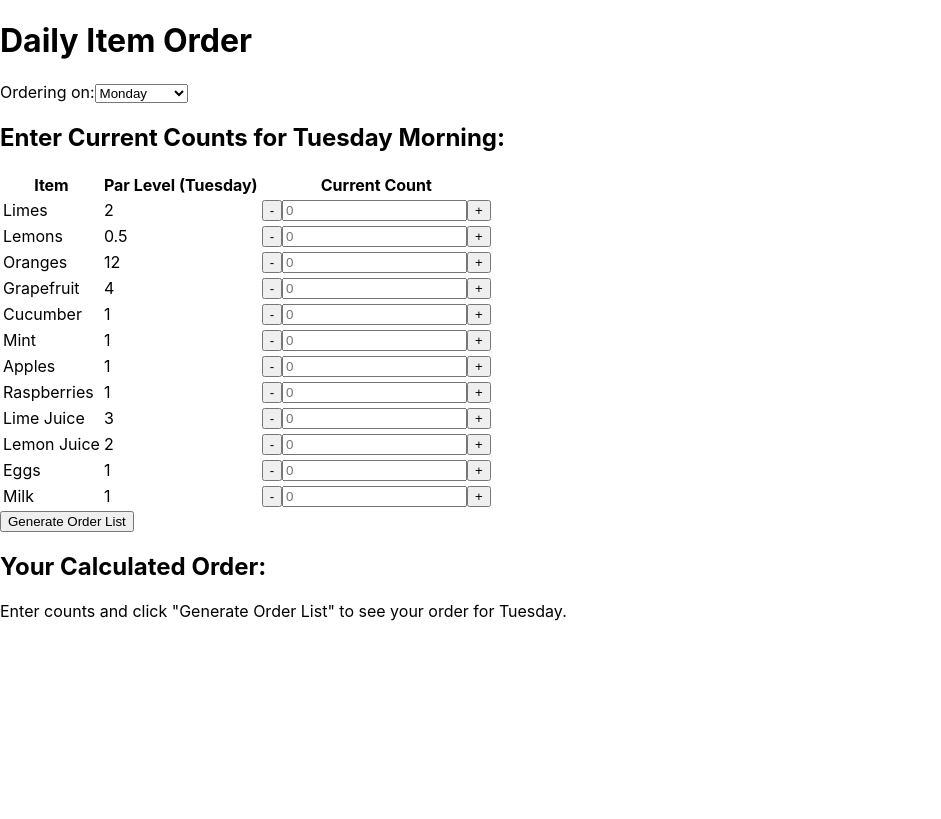
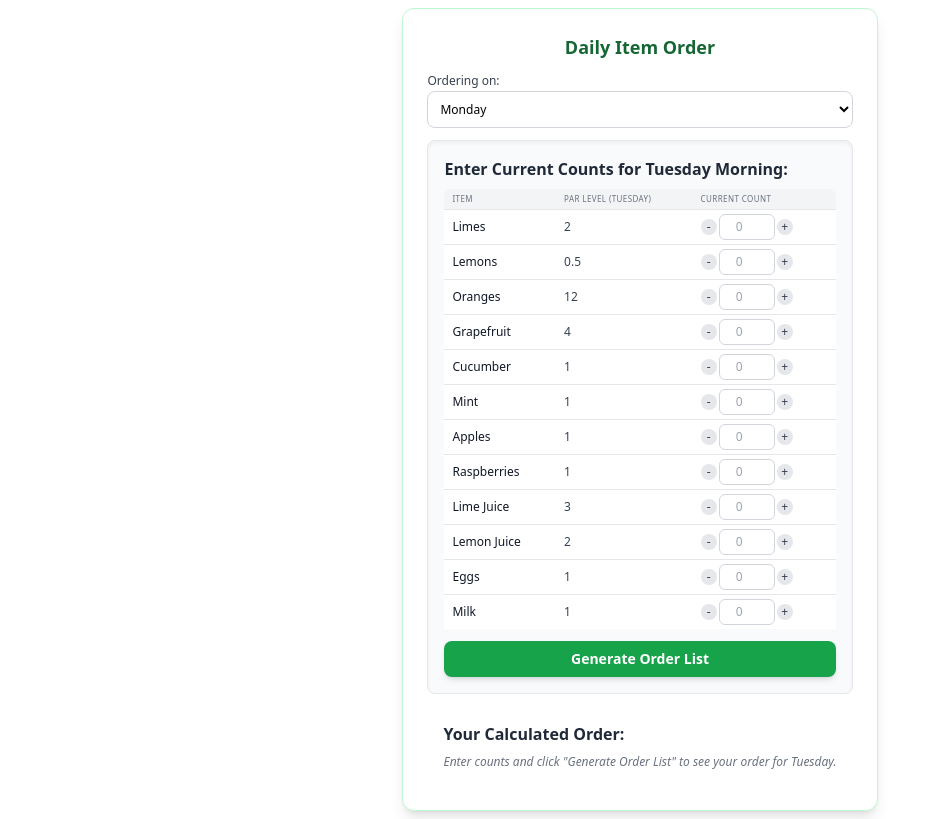
Before and after one commit to mumbla-uk/fruit-order-app, a React (Create React App) app: page / in a window 1280 px wide. Shown: the whole page, without its empty margins (0-941 px from the left). Built offline with nearby package versions, Linux system fonts and the light colour scheme.

Commit message:
Successfully initialized Tailwind CSS and rebuilt for deployment

```diff
--- a/package.json
+++ b/package.json
@@ -35,10 +35,5 @@
       "last 1 firefox version",
       "last 1 safari version"
     ]
-  },
-  "devDependencies": {
-    "autoprefixer": "^10.4.21",
-    "postcss": "^8.5.4",
-    "tailwindcss": "^4.1.8"
   }
 }
--- /dev/null
+++ b/postcss.config.js
@@ -0,0 +1,6 @@
+module.exports = {
+  plugins: {
+    tailwindcss: {},
+    autoprefixer: {},
+  },
+}
--- a/src/index.css
+++ b/src/index.css
@@ -1,23 +1,10 @@
-/* src/index.css or src/App.css */
+/* src/index.css (or App.css) */
 @tailwind base;
 @tailwind components;
 @tailwind utilities;
 
-/* Your existing CSS or custom styles will go below these directives */
 body {
-  font-family: 'Inter', sans-serif; /* Recommended font as per instructions */
+  font-family: 'Inter', sans-serif;
 }
 
-body {
-  margin: 0;
-  font-family: -apple-system, BlinkMacSystemFont, 'Segoe UI', 'Roboto', 'Oxygen',
-    'Ubuntu', 'Cantarell', 'Fira Sans', 'Droid Sans', 'Helvetica Neue',
-    sans-serif;
-  -webkit-font-smoothing: antialiased;
-  -moz-osx-font-smoothing: grayscale;
-}
-
-code {
-  font-family: source-code-pro, Menlo, Monaco, Consolas, 'Courier New',
-    monospace;
-}
+/* Any other custom CSS you might have can go below these lines */
--- /dev/null
+++ b/tailwind.config.js
@@ -0,0 +1,11 @@
+// tailwind.config.js
+/** @type {import('tailwindcss').Config} */
+module.exports = {
+  content: [
+    "./src/**/*.{js,jsx,ts,tsx}", // <--- THIS LINE IS CRUCIAL FOR SCANNING REACT FILES
+  ],
+  theme: {
+    extend: {},
+  },
+  plugins: [],
+}
```
Also changed, not shown: 1 other file (tests, documents, lock files or other folders).
